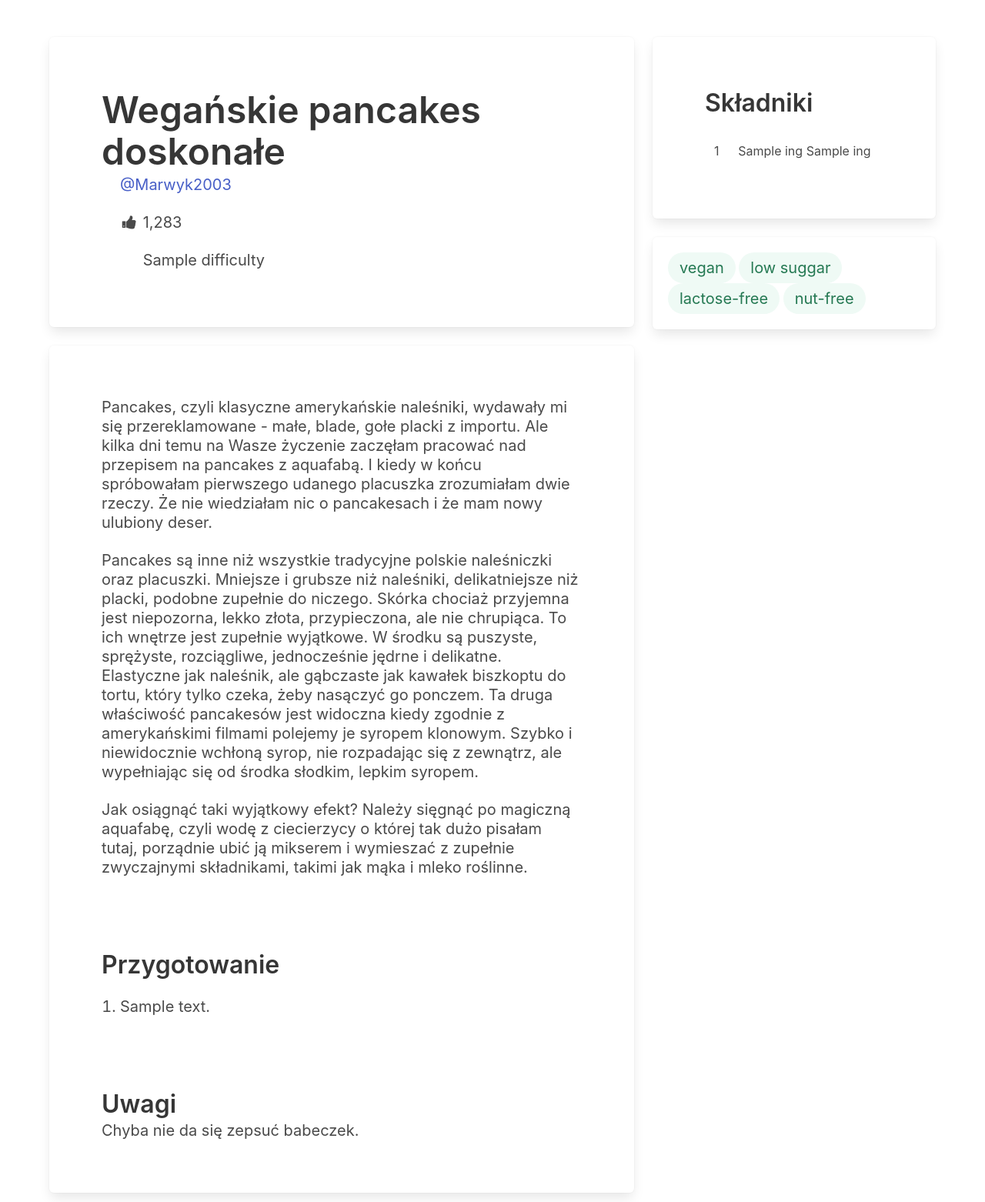
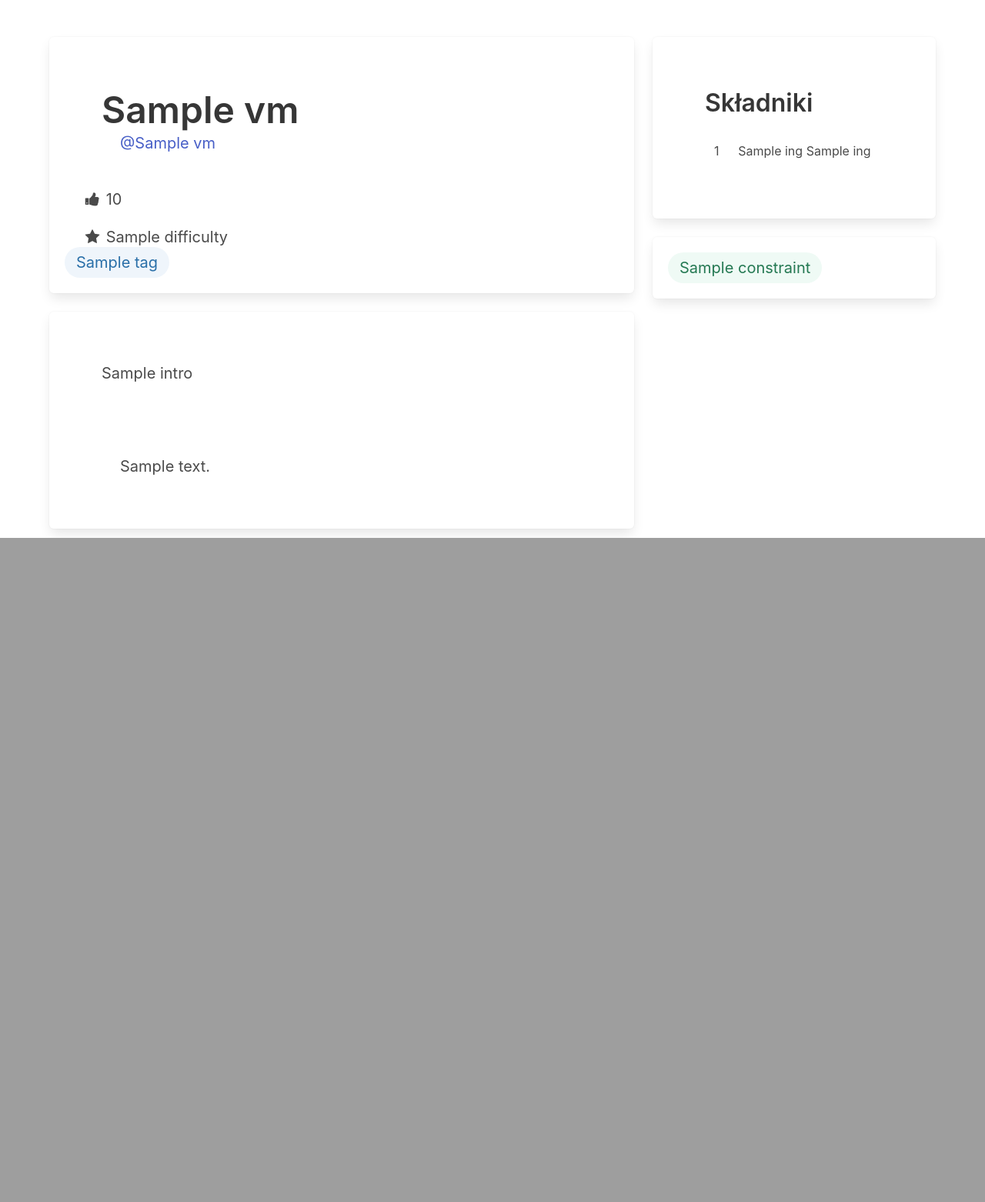
Before and after one commit to Marwyk2003/tasty-tracker, a Flask app: template app/templates/recipe.html in a window 1280 px wide. Shown: the part 936-2498 px from the top of the page at 77% size. After the commit the page ends 1635 px from the top, so only its background shows below. Run offline with Flask 3, Linux system fonts and the light colour scheme; the template is opened without the code that fills it: most values are stand-ins (such as "Sample title", 1, 10 or a date in 2020); some libraries are stand-ins or nearby versions.

Commit message:
Create ViewModels Implement recipe viewmodel and modify its template

```diff
--- a/app/app.py
+++ b/app/app.py
@@ -1,4 +1,8 @@
 from flask import Flask, render_template
+
+from templates.viewmodels.RecipeList import RecipeList
+from templates.viewmodels.RecipeForm import RecipeForm
+from templates.viewmodels.Recipe import Recipe
 from db import Database
 
 app = Flask(__name__)
@@ -7,25 +11,22 @@ db = Database()
 
 @app.route('/')
 def home():
-    return render_template('index.html')
+    vm = RecipeList()
+    return render_template('index.html', vm=vm)
 
 
 @app.route('/recipe/<rid>')
 def recipe(rid):
-    ingredients = db.get_recipe_ingredients(rid)
-    res = db.get_recipe_body(rid)
-    body = res[0]
-    difficulty = res[1]
-    return render_template('recipe.html', ingredients=ingredients, body=body, difficulty=difficulty)
+    vm = Recipe(db)
+    vm.load(rid)
+    return render_template('recipe.html', vm=vm)
 
 
 @app.route('/edit/<rid>')
 def edit(rid):
-    ingredients = db.get_recipe_ingredients(rid)
-    res = db.get_recipe_body(rid)
-    body = res[0]
-    difficulty = res[1]
-    return render_template('recipe_form.html', ingredients=ingredients, body=body, difficulty=difficulty)
+    vm = RecipeForm(db)
+    vm.load(rid)
+    return render_template('recipe_form.html', vm=vm)
 
 
 if __name__ == '__main__':
--- a/app/db.py
+++ b/app/db.py
@@ -23,14 +23,10 @@ class Database:
             self.cursor.close()
             self.connection.close()
 
-    def get_recipe_body(self, id):
-        pass
-
-    def get_recipe_ingredients(self, id):
-        pass
-
-    def get_recipe_tags(self, id):
-        pass
-
-    def get_recipe_constraints(self, id):
-        pass
+    def exec(self, query):
+        try:
+            self.cursor.execute(query)
+            self.cursor.commit()
+        except:
+            # TODO
+            pass
--- a/app/templates/recipe.html
+++ b/app/templates/recipe.html
@@ -3,7 +3,7 @@
 <head>
     <meta charset="utf-8"/>
     <meta name="viewport" content="width=device-width, initial-scale=1"/>
-    <title>Hello Bulma!</title>
+    <title>{{ vm.name }}</title>
     <link
             rel="stylesheet"
             href="https://cdn.jsdelivr.net/npm/bulma@0.9.4/css/bulma.min.css"
@@ -29,68 +29,44 @@
         <div class="column">
             <div class="box">
                 <section class="section">
-                    <h1 class="title is-1">Wegańskie pancakes doskonałe</h1>
+                    <h1 class="title is-1">{{ vm.name }}</h1>
                     <p class="subtitle pl-5">
-                        <a href="url">@Marwyk2003</a>
+                        <a href="{{ vm.author_url }}"> @{{ vm.author_name }} </a>
                     </p>
+                </section>
+                <section>
                     <p class="has-icons-left subtitle pl-5">
                         <span class="icon is-left">
                           <i class="fa fa-solid fa-thumbs-up"></i>
                         </span>
-                        1,283
+                        {{ vm.likes }}
                     </p>
                     <p class="has-icons-left subtitle pl-5">
                         <span class="icon is-left">
-                    <i class="fa fa-solid fa-signal-bars"></i>
+                          <i class="fa fa-solid fa-star"></i>
                         </span>
-                        {{ difficulty }}
+                        {{ vm.difficulty }}
                     </p>
+                </section>
+                <section>
+
+                    {% for t in vm.tags %}
+                    <span class="tag is-info is-light is-rounded is-large">{{ t }}</span>
+                    {% endfor %}
                 </section>
             </div>
             <div class="box">
                 <section class="section">
                     <h2 class="subtitle">
-                        Pancakes, czyli klasyczne amerykańskie naleśniki, wydawały mi
-                        się przereklamowane - małe, blade, gołe placki z importu. Ale
-                        kilka dni temu na Wasze życzenie zaczęłam pracować nad przepisem
-                        na pancakes z aquafabą. I kiedy w końcu spróbowałam pierwszego
-                        udanego placuszka zrozumiałam dwie rzeczy. Że nie wiedziałam nic
-                        o pancakesach i że mam nowy ulubiony deser.
-                    </h2>
-                    <h2 class="subtitle">
-                        Pancakes są inne niż wszystkie tradycyjne polskie naleśniczki
-                        oraz placuszki. Mniejsze i grubsze niż naleśniki, delikatniejsze
-                        niż placki, podobne zupełnie do niczego. Skórka chociaż
-                        przyjemna jest niepozorna, lekko złota, przypieczona, ale nie
-                        chrupiąca. To ich wnętrze jest zupełnie wyjątkowe. W środku są
-                        puszyste, sprężyste, rozciągliwe, jednocześnie jędrne i
-                        delikatne. Elastyczne jak naleśnik, ale gąbczaste jak kawałek
-                        biszkoptu do tortu, który tylko czeka, żeby nasączyć go ponczem.
-                        Ta druga właściwość pancakesów jest widoczna kiedy zgodnie z
-                        amerykańskimi filmami polejemy je syropem klonowym. Szybko i
-                        niewidocznie wchłoną syrop, nie rozpadając się z zewnątrz, ale
-                        wypełniając się od środka słodkim, lepkim syropem.
-                    </h2>
-                    <h2 class="subtitle">
-                        Jak osiągnąć taki wyjątkowy efekt? Należy sięgnąć po magiczną
-                        aquafabę, czyli wodę z ciecierzycy o której tak dużo pisałam
-                        tutaj, porządnie ubić ją mikserem i wymieszać z zupełnie
-                        zwyczajnymi składnikami, takimi jak mąka i mleko roślinne.
+                        {{ vm.intro }}
                     </h2>
                 </section>
                 <section class="section">
-                    <h1 class="title">Przygotowanie</h1>
-                    <p1 class="subtitle">
-                        <ol class="pl-5">
-                            <li>
-                                {{ body }}
-                            </li>
-                        </ol>
-                    </p1>
-                </section>
-                <section class="section">
-                    <h1 class="title">Uwagi</h1>
-                    <h2 class="subtitle">Chyba nie da się zepsuć babeczek.</h2>
+                    {% for p in vm.body %}
+                    <p class="subtitle pl-5">
+                        {{ p }}
+                    </p>
+                    {% endfor %}
                 </section>
             </div>
         </div>
@@ -101,7 +77,7 @@
                         <h1 class="title">Składniki</h1>
                         <table>
                             <tbody>
-                            {% for ing in ingredients %}
+                            {% for ing in vm.ingredients %}
                             <tr>
                                 <td>{{ing[0]}}</td>
                                 <td>{{ing[1]}} {{ing[2]}}</td>
@@ -113,18 +89,9 @@
                 </div>
             </div>
             <div class="box">
-            <span class="tag is-success is-light is-rounded is-large"
-            >vegan</span
-            >
-                <span class="tag is-success is-light is-rounded is-large"
-                >low suggar</span
-                >
-                <span class="tag is-success is-light is-rounded is-large"
-                >lactose-free</span
-                >
-                <span class="tag is-success is-light is-rounded is-large"
-                >nut-free</span
-                >
+                {% for c in vm.constraints %}
+                <span class="tag is-success is-light is-rounded is-large">{{ c }}</span>
+                {% endfor %}
             </div>
         </div>
     </div>
--- /dev/null
+++ b/app/templates/viewmodels/RecipeForm.py
@@ -0,0 +1,6 @@
+class RecipeForm:
+    def __init__(self, db):
+        pass
+
+    def load(self, rid):
+        pass
--- /dev/null
+++ b/app/templates/viewmodels/RecipeList.py
@@ -0,0 +1,6 @@
+class RecipeList:
+    def __init__(self, db):
+        pass
+
+    def load(self):
+        pass
```
Also changed, not shown: app/templates/viewmodels/Recipe.py (added, +55 -0 lines). Lines whose indentation alone changed are shown as unchanged.
